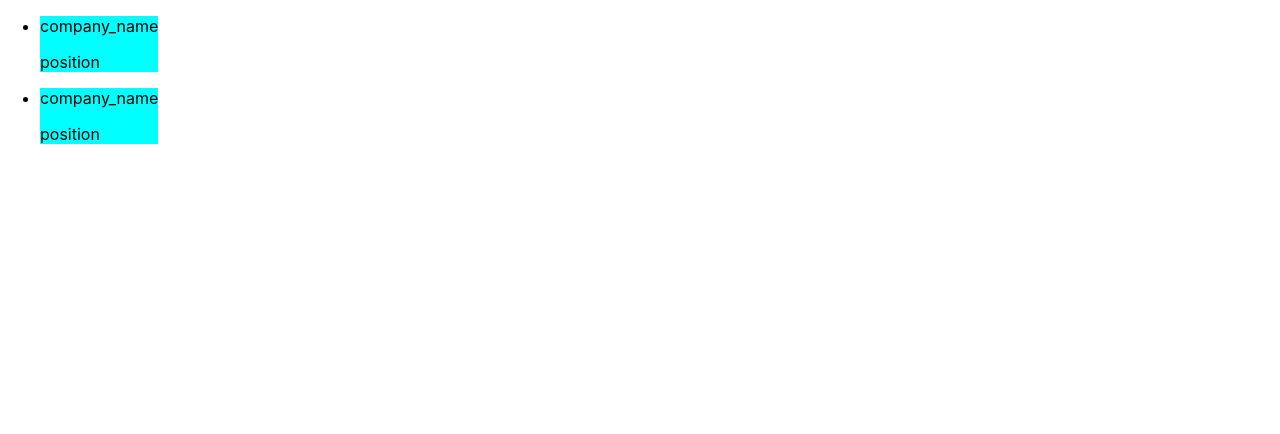
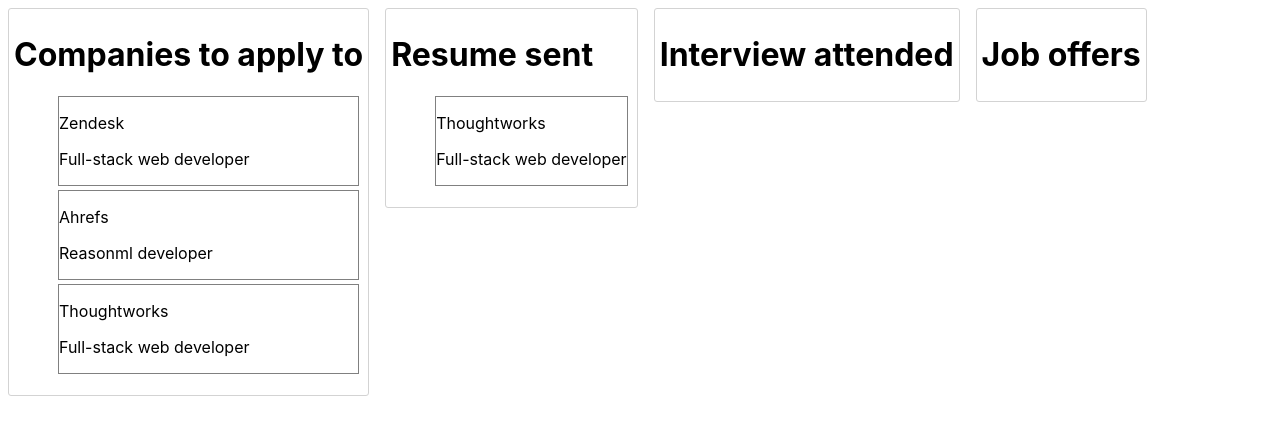
Before and after one commit to 8deline/job-hunt, a React (Create React App) app: page / in a window 1280 px wide. Shown: the top 434 px of the page. Built offline with nearby package versions, Linux system fonts and the light colour scheme.

Commit message:
created static lists and columns

```diff
--- a/src/App.css
+++ b/src/App.css
@@ -1,3 +1,25 @@
+.entire-container {
+  display: flex;
+  align-items: flex-start;
+}
+
+.job-column {
+  display: inline-block;
+  margin: 8px;
+  border: 1px solid lightgray;
+  border-radius: 3px;
+  height: 100%;
+  padding: 5px;
+}
+.job-ul {
+  list-style-type: none;
+}
+
+.job-cards {
+  border: 1px solid gray;
+  margin: 4px;
+}
+
 .App {
   text-align: center;
 }
--- a/src/App.js
+++ b/src/App.js
@@ -1,44 +1,124 @@
 import './App.css';
+import CategoriesColumn from './components/categories'
 import { DragDropContext, Droppable, Draggable } from 'react-beautiful-dnd';
 
 function App() {
- const companies = [
-   {company_name: 'Zendesk',
+ const companiesList = [
+   { company_id: 1,
+     company_name: 'Zendesk',
     position: 'Full-stack web developer'
 },
 {
+  company_id: 2,
   company_name: 'Ahrefs',
   position: 'Reasonml developer'
+},
+
+{company_id: 3,
+company_name: 'Thoughtworks',
+position: "Full-stack web developer"
 }
  ]
- return (
-   <DragDropContext>
-     <Droppable droppableId="companies">
-       {(provided)=>(
-         <ul className="companies" {...provided.droppableProps} ref={provided.innerRef}>
-         {companies.map(({company_name, position}, index)=>{
-           return (
-             <Draggable key={company_name} draggableId={company_name} index={index}>
-               {(provided)=>(
-                 <li ref={provided.innerRef} {...provided.draggableProps} {...provided.dragHandleProps} >
-                 <div className="cards">
-                 <p>company_name</p>
-                 <p>position</p>
-                 </div>
 
-               </li>
-               )}
-             </Draggable>
+ const columns = [
+   {column_id: 1,
+    column_title: 'Companies to apply to',
+    jobs: [{
+       company_id: 1,
+        company_name: 'Zendesk',
+       position: 'Full-stack web developer'
+   },
+   {
+     company_id: 2,
+     company_name: 'Ahrefs',
+     position: 'Reasonml developer'
+   },
 
-           )
-         })}
-       </ul>
-       )}
+   {company_id: 3,
+   company_name: 'Thoughtworks',
+   position: "Full-stack web developer"
+   }
+    ]
 
-     </Droppable>
+  },
+  {
+    column_id: 2,
+    column_title: 'Resume sent',
+    jobs: [ {company_id: 3,
+      company_name: 'Thoughtworks',
+      position: "Full-stack web developer"
+      }]
+  },
+  {
+    column_id: 3,
+    column_title: 'Interview attended',
+    jobs: []
+  },
+  {
+    column_id: 4,
+    column_title: 'Job offers',
+    jobs: []
+  }
+ ]
 
-   </DragDropContext>
-    )
+
+//  columns.map((column)=>{
+//    return (
+//     <div>
+//       {/* <p>{column.column_id}</p>
+//      <p>{column.column_title}</p> */}
+//      <p>test</p>
+//     </div>
+
+//    )
+//  })
+
+   return(
+
+    <div className="entire-container">
+     {columns.map((column)=>{
+
+    return(
+      <div className="job-column">
+      <CategoriesColumn key={column.column_id} title={column.column_title} companies={column.jobs}  />
+      </div>
+      )
+})}
+
+</div>
+
+   )
+
+
+
+//  return (
+//    <DragDropContext>
+//      <Droppable droppableId="companies">
+//        {(provided)=>(
+//          <ul className="companies" {...provided.droppableProps} ref={provided.innerRef}>
+//          {companies.map(({company_name, position}, index)=>{
+//            return (
+//              <Draggable key={company_name} draggableId={company_name} index={index}>
+//                {(provided)=>(
+//                  <li ref={provided.innerRef} {...provided.draggableProps} {...provided.dragHandleProps} >
+//                  <div className="cards">
+//                  <p>company_name</p>
+//                  <p>position</p>
+//                  </div>
+
+//                </li>
+//                )}
+//              </Draggable>
+
+//            )
+//          })}
+//        </ul>
+//        )}
+
+//      </Droppable>
+
+//    </DragDropContext>
+    // )
 }
 
 export default App;
--- a/src/components/categories.jsx
+++ b/src/components/categories.jsx
@@ -3,7 +3,12 @@
 function CategoriesColumn(props) {
 
     return (
-        <Company companies="test" />
+        <div>
+            <h1>{props.title}</h1>
+            <Company companies={props.companies} />
+        </div>
+
+        // <p>test</p>
     )
 
     // const categoriesList = props.categories
--- a/src/components/companies.jsx
+++ b/src/components/companies.jsx
@@ -2,16 +2,21 @@
 
 function Company (props) {
     const companiesList = props.companies;
-        companiesList.map(({company_name, position, company_id})=>{
+    return(
+        <ul className="job-ul" >
+            {companiesList.map(({company_name, position, company_id})=>{
             return (
-                <li key={company_id}>
+                <li key={company_id} className="job-cards">
                 <p>{company_name}</p>
                 <p>{position}</p>
             </li>
             )
         }
 
-        )
+        )}
+        </ul>
+    )
+
 
 }
 
```
